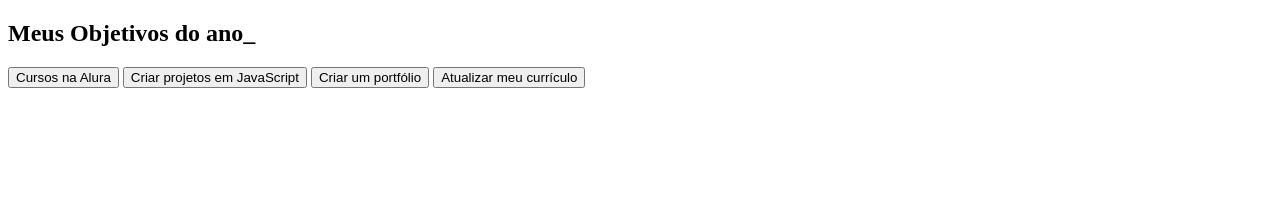
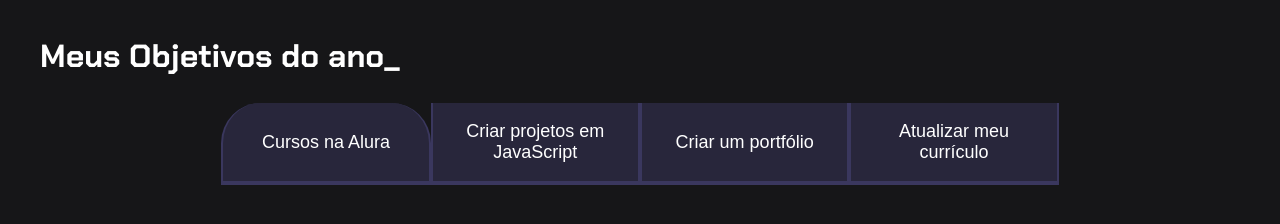
Before and after one commit to mmelys/PROJETO-DE-VIDA, a plain HTML site: page INDEX.HTML in a window 1280 px wide. Drawn offline with Linux system fonts and the light colour scheme.

Commit message:
Add files via upload

```diff
--- a/STYLE.CSS
+++ b/STYLE.CSS
@@ -1,8 +1,67 @@
-:root{
-    --cor-de-fundo: #1E1E1E;
-    --verde: #6FFF57;
-    --branco: #FFFFFF;
-    --botao-ativo: #3A375E;
-    --botao-inativo: rgba(58, 55, 94, 0.5);
-    --texto-fundo: rgba(58, 55, 94, 0.3);
+@import url('https://fonts.googleapis.com/css?family=Chakra+Petch:wght@400;700&display=swap');
+
+:root {
+  --cor-de-fundo: #161618;
+  --verde: #6FFF57;
+  --branco: #FFFFFF;
+  --botao-ativo: #3A375E;
+  --botao-inativo: rgba(58, 55, 94, 0.5);
+  --texto-fundo: rgba(58, 55, 94, 0.3);
 }
+
+body {
+  background-color: var(--cor-de-fundo);
+  color: var(--branco);
+  font-family: 'Chakra Petch', sans-serif;
+}
+
+.conteudo-principal {
+    display: flex;
+    flex-direction: column;
+    justify-content: center;
+    align-items: center;
+    max-width: 1200px;
+    width: 100%;
+    margin: 0 auto;
+}
+
+.titulo-principal {
+    text-align: left;
+    width: 100%;
+    font-size: 32px;
+}
+
+.titulo-principal span {
+    color: var(--verde);
+}
+
+.botao {
+    font-family: "Crakra Petch", sans-serif;
+    background-color: var(--botao-inativo);
+    color: var(--branco);
+    display: flex;
+    justify-content: center;
+    padding: 1em;
+    font-size: 18px;
+    align-items: center;
+    width: 100%;
+    border-bottom: 4px solid var(--botao-ativo);
+    border-left: 2px solid var(--botao-ativo);
+    border-right: 2px solid var(--botao-ativo);
+    border-top: none;
+}
+
+.botao:first-child {
+    border-radius: 40px 40px 0 0;
+}
+
+
+.botoes {
+    display: block;
+}
+
+@media screen and (min-width: 768px) {
+    .botoes {
+        display: flex;
+    }
+}
```
